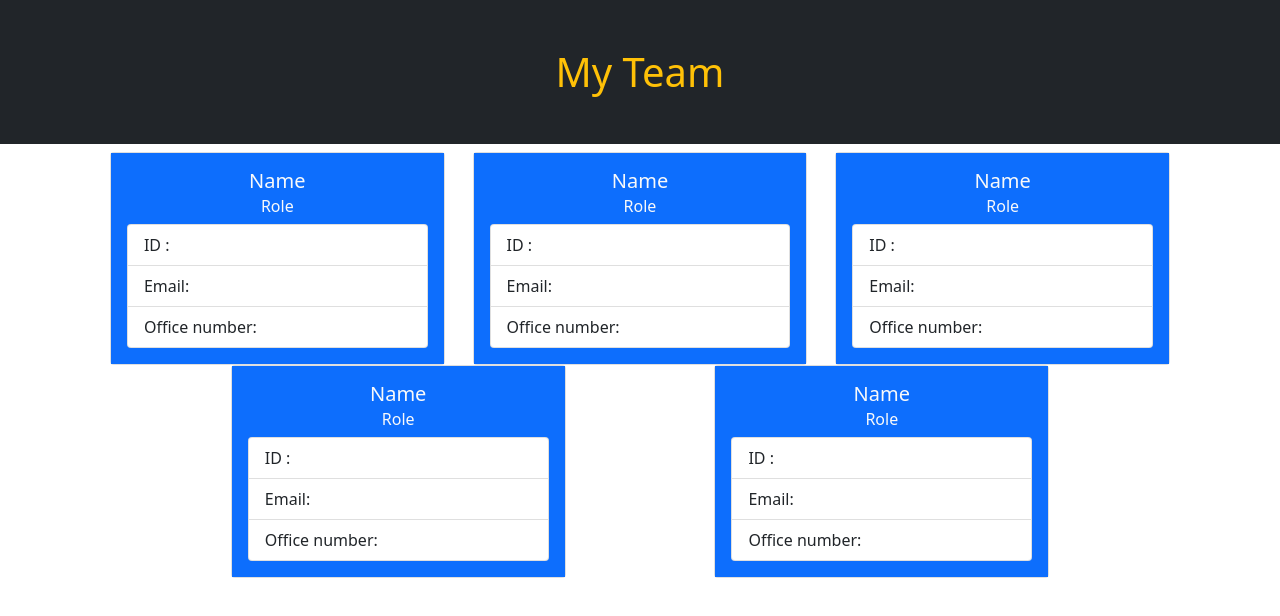
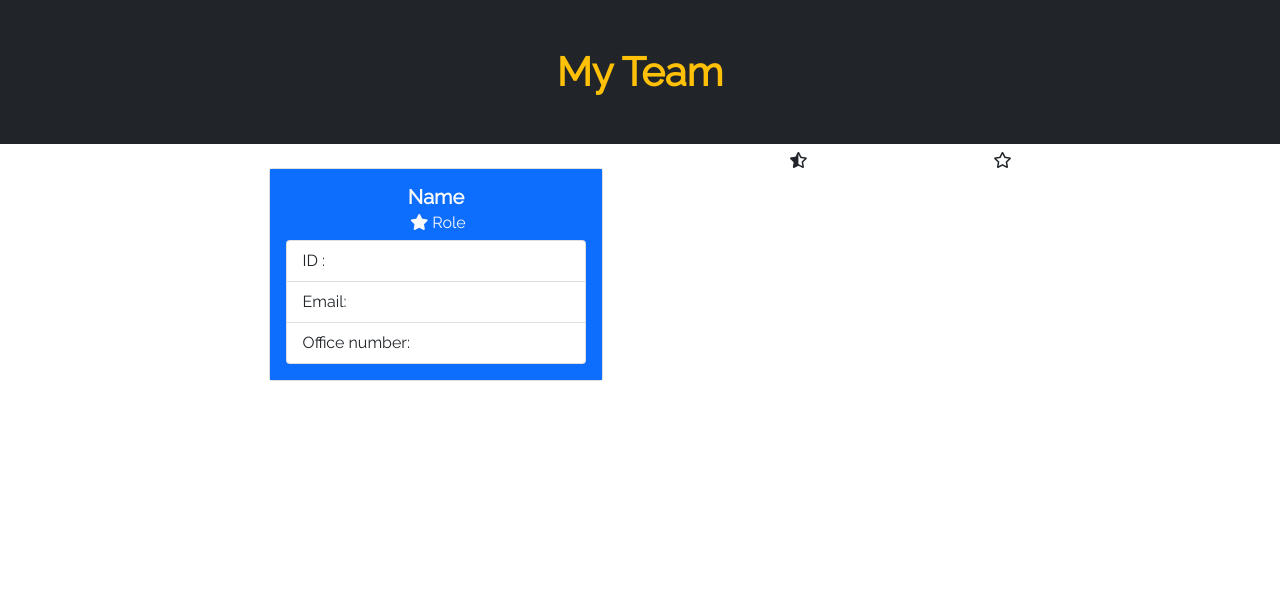
Before and after one commit to killbeevol2/team-profile-generator, a website: page src/index.html in a window 1280 px wide. Drawn offline with nearby package versions, Linux system fonts and the light colour scheme.

Commit message:
made template literals for manager, engineer, and intern

```diff
--- a/src/index.html
+++ b/src/index.html
@@ -10,18 +10,22 @@
       integrity="sha384-EVSTQN3/azprG1Anm3QDgpJLIm9Nao0Yz1ztcQTwFspd3yD65VohhpuuCOmLASjC"
       crossorigin="anonymous"
     />
+    <link rel="preconnect" href="https://fonts.googleapis.com">
+    <link rel="preconnect" href="https://fonts.gstatic.com" crossorigin>
+    <link href="https://fonts.googleapis.com/css2?family=Raleway&display=swap" rel="stylesheet">
+    <link href="https://cdnjs.cloudflare.com/ajax/libs/font-awesome/5.15.3/css/all.min.css" rel ="stylesheet">
     <title>Team Profile</title>
   </head>
-  <body>
+  <body style = "font-family: raleway, sans-serif">
     <header class>
-      <h1 class="w-100 bg-dark p-5 text-center text-warning">My Team</h1>
+      <h1 class="w-100 bg-dark p-5 text-center text-warning"><strong>My Team</strong></h1>
     </header>
     <main class = "container d-flex flex-row flex-wrap justify-content-evenly">
 
-    <div class="card" style="width: 30%">
+    <div class="card my-3" style="width: 30%">
       <div class="card-body bg-primary">
-        <h5 class="card-title text-light text-center">Name</h5>
-        <h6 class="card-subtitle mb-2 text-light text-center">Role</h6>
+        <h5 class="card-title text-light text-center"><strong>Name</strong></h5>
+        <h6 class="card-subtitle mb-2 text-light text-center"><i class="fas fa-star px-1"></i>Role</h6>
         <ul class="list-group">
             <li class="list-group-item">ID :</li>
             <li class="list-group-item">Email: </li>
@@ -31,57 +35,10 @@
       </div>
     </div>
 
-    <div class="card" style="width: 30%">
-        <div class="card-body bg-primary">
-          <h5 class="card-title text-light text-center">Name</h5>
-          <h6 class="card-subtitle mb-2 text-light text-center">Role</h6>
-          <ul class="list-group">
-              <li class="list-group-item">ID :</li>
-              <li class="list-group-item">Email: </li>
-              <li class="list-group-item">Office number: </li>
-            </ul>
-          </ul>
-        </div>
-      </div>
+    <i class="fas fa-star-half-alt"></i>
 
-      <div class="card" style="width: 30%">
-        <div class="card-body bg-primary">
-          <h5 class="card-title text-light text-center">Name</h5>
-          <h6 class="card-subtitle mb-2 text-light text-center">Role</h6>
-          <ul class="list-group">
-              <li class="list-group-item">ID :</li>
-              <li class="list-group-item">Email: </li>
-              <li class="list-group-item">Office number: </li>
-            </ul>
-          </ul>
-        </div>
-      </div>
+    <i class="far fa-star"></i>
 
-      <div class="card" style="width: 30%">
-        <div class="card-body bg-primary">
-          <h5 class="card-title text-light text-center">Name</h5>
-          <h6 class="card-subtitle mb-2 text-light text-center">Role</h6>
-          <ul class="list-group">
-              <li class="list-group-item">ID :</li>
-              <li class="list-group-item">Email: </li>
-              <li class="list-group-item">Office number: </li>
-            </ul>
-          </ul>
-        </div>
-      </div>
-
-      <div class="card" style="width: 30%">
-        <div class="card-body bg-primary">
-          <h5 class="card-title text-light text-center">Name</h5>
-          <h6 class="card-subtitle mb-2 text-light text-center">Role</h6>
-          <ul class="list-group">
-              <li class="list-group-item">ID :</li>
-              <li class="list-group-item">Email: </li>
-              <li class="list-group-item">Office number: </li>
-            </ul>
-          </ul>
-        </div>
-      </div>
     </main>
   </body>
 </html>
--- /dev/null
+++ b/src/template.js
@@ -0,0 +1,85 @@
+const template = (employees) => {
+  const html = `
+<!DOCTYPE html>
+<html lang="en">
+  <head>
+    <meta charset="UTF-8" />
+    <meta http-equiv="X-UA-Compatible" content="IE=edge" />
+    <meta name="viewport" content="width=device-width, initial-scale=1.0" />
+    <link
+      href="https://cdn.jsdelivr.net/npm/bootstrap@5.0.2/dist/css/bootstrap.min.css"
+      rel="stylesheet"
+      integrity="sha384-EVSTQN3/azprG1Anm3QDgpJLIm9Nao0Yz1ztcQTwFspd3yD65VohhpuuCOmLASjC"
+      crossorigin="anonymous"
+    />
+    <link rel="preconnect" href="https://fonts.googleapis.com">
+    <link rel="preconnect" href="https://fonts.gstatic.com" crossorigin>
+    <link href="https://fonts.googleapis.com/css2?family=Raleway&display=swap" rel="stylesheet">
+    <link href="https://cdnjs.cloudflare.com/ajax/libs/font-awesome/5.15.3/css/all.min.css" rel ="stylesheet">
+    <title>Team Profile</title>
+  </head>
+  <body style = "font-family: raleway, sans-serif">
+    <header class>
+      <h1 class="w-100 bg-dark p-5 text-center text-warning"><strong>My Team</strong></h1>
+    </header>
+    <main class = "container d-flex flex-row flex-wrap justify-content-evenly">
+``
+
+    </main>
+  </body>
+</html>
+
+`;
+};
+
+const manager = (data) => {
+  return `
+<div class="card my-3" style="width: 30%">
+      <div class="card-body bg-primary">
+        <h5 class="card-title text-light text-center"><strong>${data.getName()}</strong></h5>
+        <h6 class="card-subtitle mb-2 text-light text-center"><i class="fas fa-star px-1"></i>${data.getRole()}</h6>
+            <ul class="list-group">
+                <li class="list-group-item">ID : ${data.getId()}</li>
+                <li class="list-group-item">Email: ${data.getEmail()} </li>
+                <li class="list-group-item">Office number: ${
+                  data.officeNumber
+                }</li>
+            </ul>
+        </div>
+    </div>
+    `;
+};
+
+const engineer = (data) => {
+  return `
+    <div class="card my-3" style="width: 30%">
+          <div class="card-body bg-primary">
+            <h5 class="card-title text-light text-center"><strong>${data.getName()}</strong></h5>
+            <h6 class="card-subtitle mb-2 text-light text-center"><i class="fas fa-star-half-alt"></i>${data.getRole()}</h6>
+            <ul class="list-group">
+                <li class="list-group-item">ID : ${data.getId()}</li>
+                <li class="list-group-item">Email : ${data.getEmail()} </li>
+                <li class="list-group-item">GitHub : ${data.getGithub()}</li>
+            </ul>
+          </div>
+        </div>
+    `;
+};
+
+const intern = (data) => {
+  return `
+        <div class="card my-3" style="width: 30%">
+            <div class="card-body bg-primary">
+                <h5 class="card-title text-light text-center"><strong>${data.getName()}</strong></h5>
+                <h6 class="card-subtitle mb-2 text-light text-center"><i class="far fa-star"></i>${data.getRole()}</h6>
+                <ul class="list-group">
+                    <li class="list-group-item">ID : ${data.getId()}</li>
+                    <li class="list-group-item">Email : ${data.getEmail()} </li>
+                    <li class="list-group-item">School Name: ${data.getSchool()}</li>
+                </ul>
+            </div>
+        </div>
+    `;
+};
+
+export default template;
```
Also changed, not shown: index.js (+28 -5 lines).
